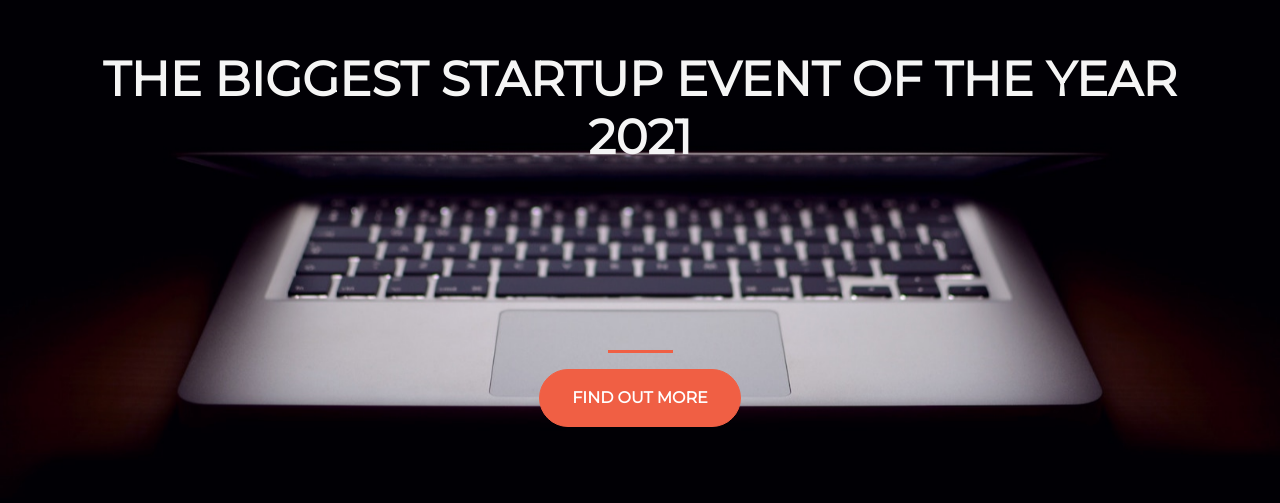
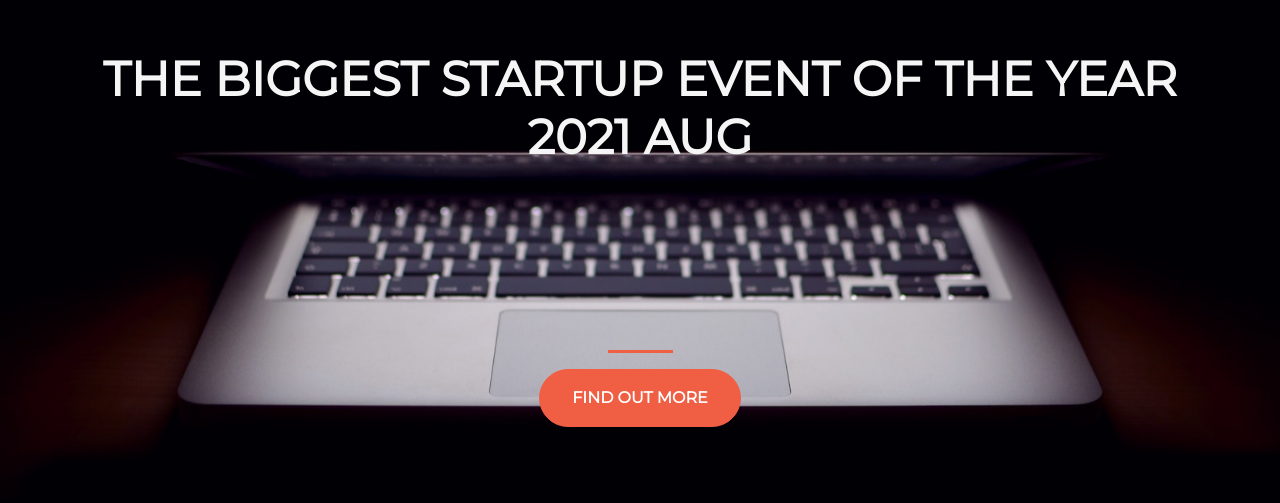
Before and after one commit to ravi1420/myRepo, a plain HTML site: page index.html in a window 1280 px wide. Shown: the part 161-664 px from the top of the page. Drawn offline with nearby package versions, Linux system fonts and the light colour scheme.

Commit message:
Added month

```diff
--- a/index.html
+++ b/index.html
@@ -20,7 +20,7 @@
     <div class="container d-flex align-items-center h-100">
       <div class="row">
         <header class="text-center col-12">
-          <h1 class="text-uppercase"><strong>The biggest startup event of the year 2021</strong></h1>
+          <h1 class="text-uppercase"><strong>The biggest startup event of the year 2021 Aug</strong></h1>
         </header>
         <div class="buffer col-12"></div>
         <section class="text-center col-12">
```
